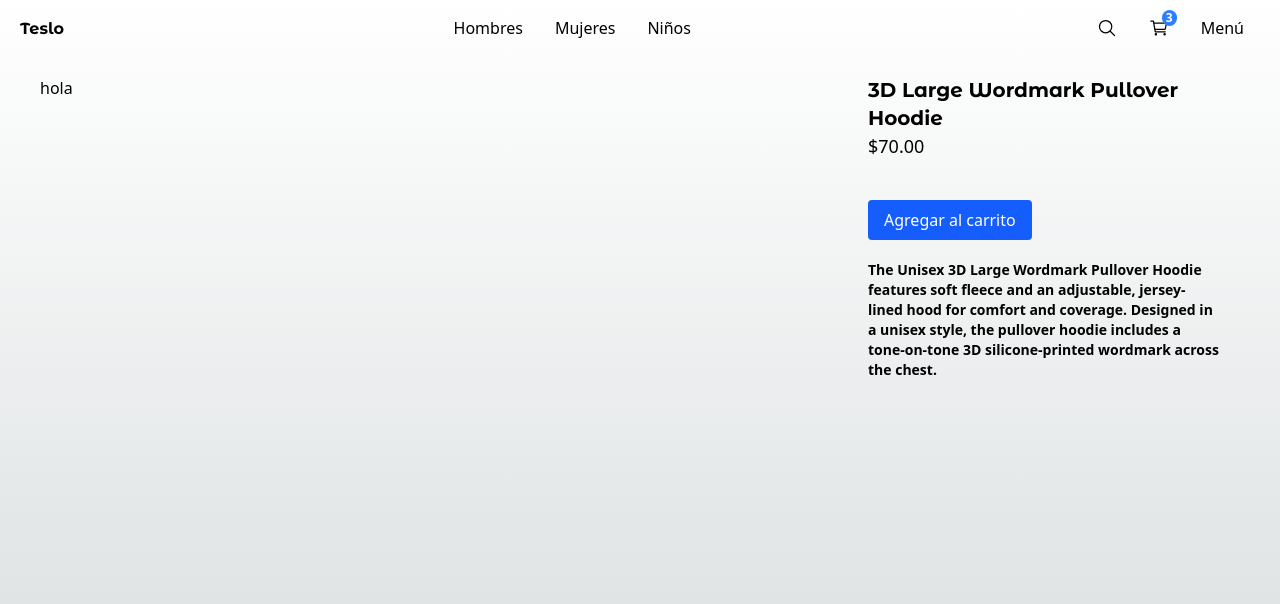
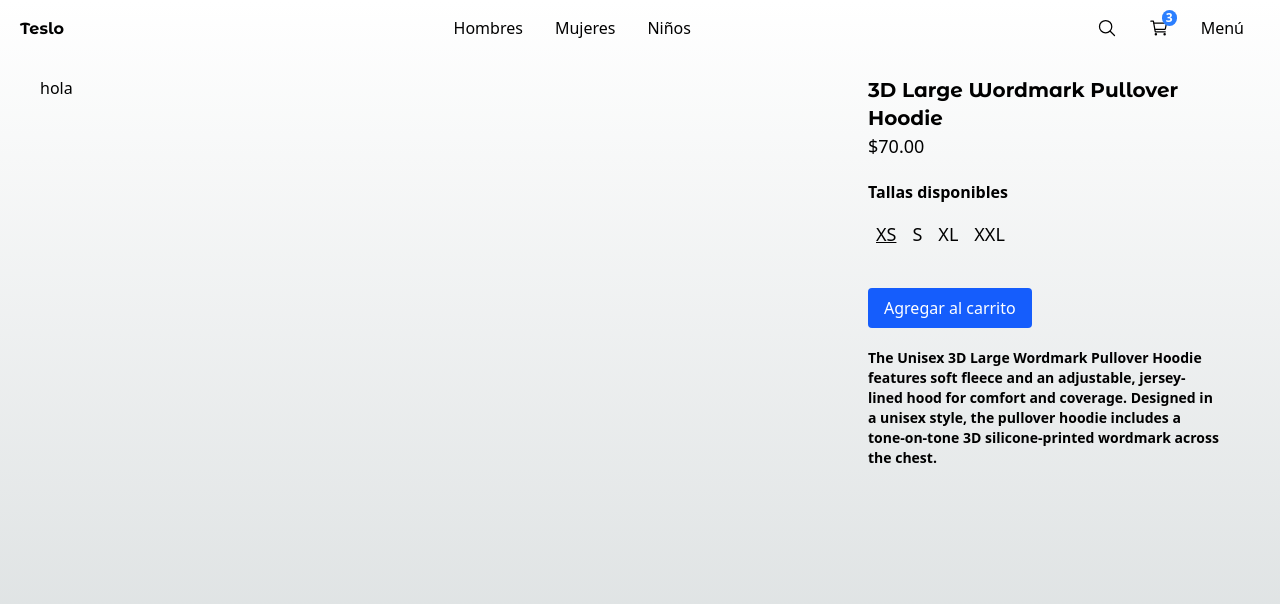
Before and after one commit to modoZen/next-teslo-shop, a Next.js app: page /product/3d_large_wordmark_pullover_hoodie in a window 1280 px wide. Shown: the top 604 px of the page. Built offline with nearby package versions, Linux system fonts and the light colour scheme.

Commit message:
selector de tallas

```diff
--- a/src/app/(shop)/product/[slug]/page.tsx
+++ b/src/app/(shop)/product/[slug]/page.tsx
@@ -1,3 +1,4 @@
+import { SizeSelector } from "@/components/product/size-selector/SizeSelector";
 import { titleFont } from "@/config/fonts";
 import { initialData } from "@/seed/seed";
 import { notFound } from "next/navigation";
@@ -24,6 +25,11 @@
         </h1>
         <p className="text-lg mb-5">${product.price.toFixed(2)}</p>
 
+        <SizeSelector
+          availableSizes={product.sizes}
+          selectedSize={product.sizes[0]}
+        />
+
         <button className="btn-primary my-5">Agregar al carrito</button>
 
         <h3 className="font-bold text-sm">{product.description}</h3>
--- /dev/null
+++ b/src/components/product/size-selector/SizeSelector.tsx
@@ -0,0 +1,28 @@
+import { Size } from "@/interfaces/product.interface";
+import clsx from "clsx";
+
+interface Props {
+  selectedSize: Size;
+  availableSizes: Size[];
+}
+
+export const SizeSelector = ({ selectedSize, availableSizes }: Props) => {
+  return (
+    <div className="my-5">
+      <h3 className="font-bold mb-4">Tallas disponibles</h3>
+
+      <div className="flex">
+        {availableSizes.map((size) => (
+          <button
+            key={size}
+            className={clsx("mx-2 hover:underline text-lg", {
+              underline: size === selectedSize,
+            })}
+          >
+            {size}
+          </button>
+        ))}
+      </div>
+    </div>
+  );
+};
```
